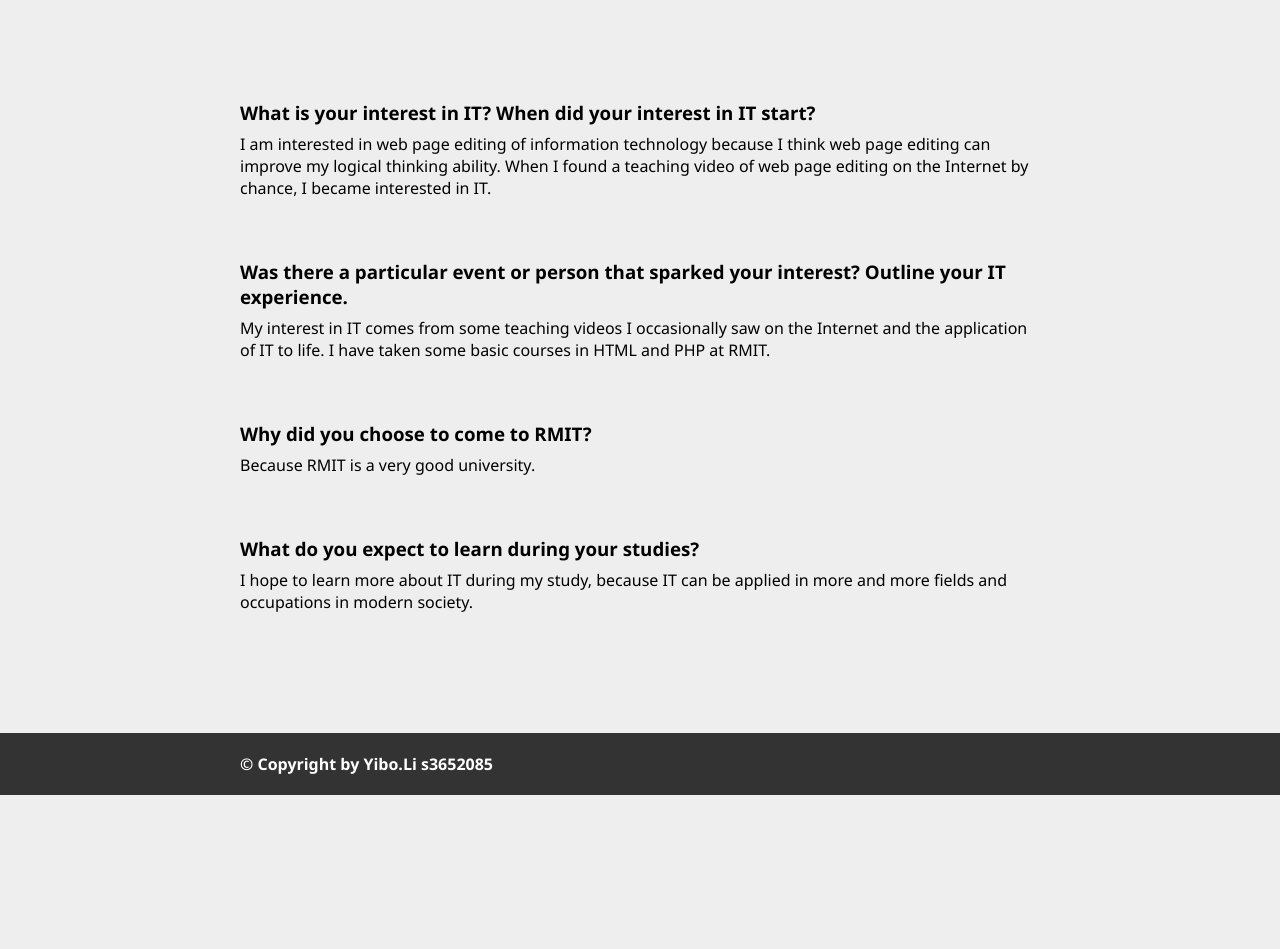
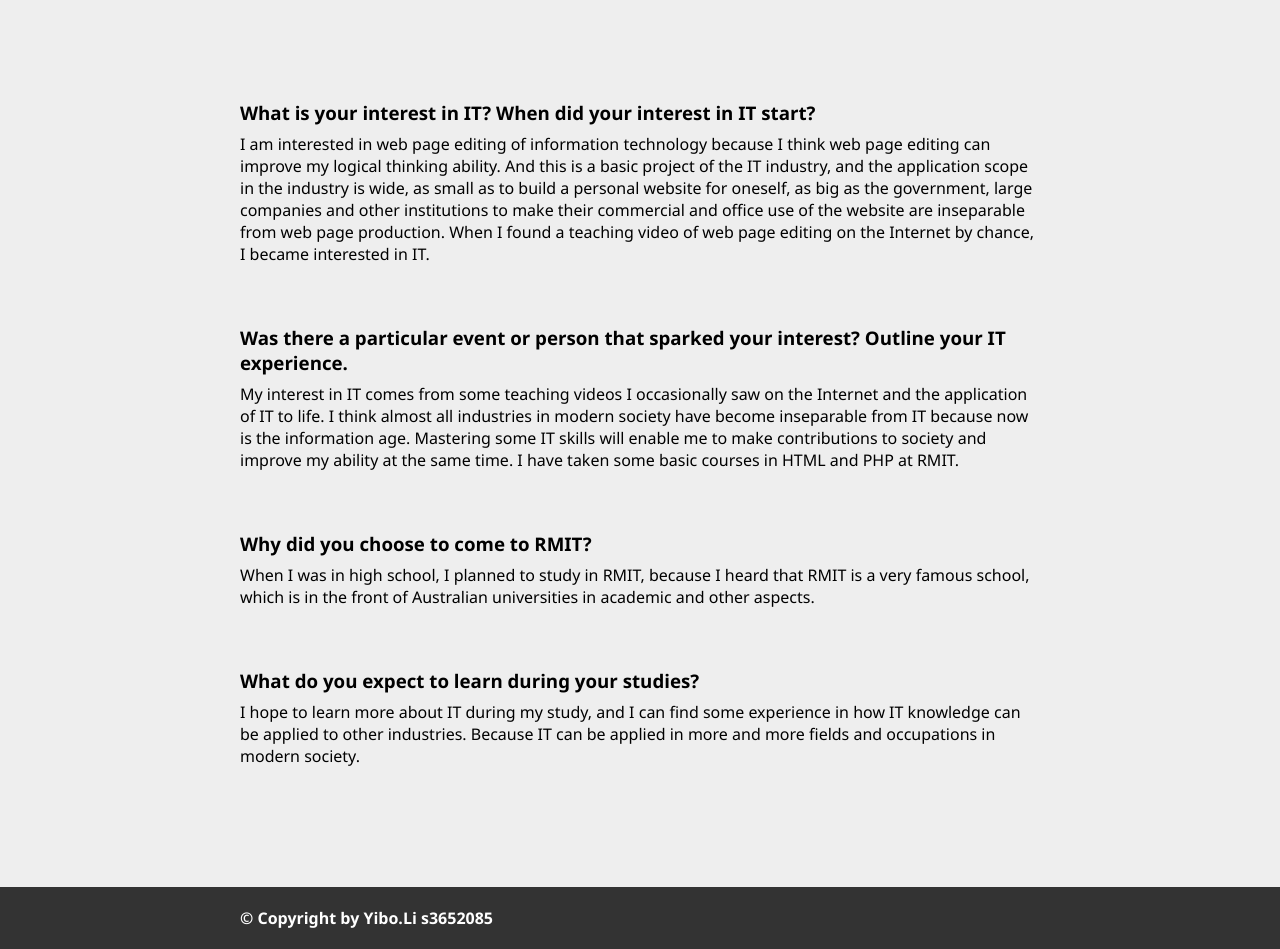
Before and after one commit to s3652085/Yibo.Li_A1, a plain HTML site: page index.html in a window 1280 px wide. Shown: the part 2640-3589 px from the top of the page. Before the commit the page ends 3435 px from the top, so only its background shows below. Drawn offline with Linux system fonts and the light colour scheme.

Commit message:
Update index.html

```diff
--- a/index.html
+++ b/index.html
@@ -64,7 +64,7 @@
         <div class="block pb-60">
             <h3>What is your interest in IT? When did your interest in IT start?</h3>
             <div class="content">
-                <p>I am interested in web page editing of information technology because I think web page editing can improve my logical thinking ability. When I found a teaching video of web page editing on the Internet by chance, I became interested in IT.</p>
+                <p>I am interested in web page editing of information technology because I think web page editing can improve my logical thinking ability. And this is a basic project of the IT industry, and the application scope in the industry is wide, as small as to build a personal website for oneself, as big as the government, large companies and other institutions to make their commercial and office use of the website are inseparable from web page production. When I found a teaching video of web page editing on the Internet by chance, I became interested in IT.</p>
             </div>
         </div>
 
@@ -72,7 +72,7 @@
             <h3>Was there a particular event or person that sparked your interest? Outline your IT experience.</h3>
             <div class="content">
                 <ul class="menu">
-                    <p> My interest in IT comes from some teaching videos I occasionally saw on the Internet and the application of IT to life. I have taken some basic courses in HTML and PHP at RMIT.</p>
+                    <p>My interest in IT comes from some teaching videos I occasionally saw on the Internet and the application of IT to life. I think almost all industries in modern society have become inseparable from IT because now is the information age. Mastering some IT skills will enable me to make contributions to society and improve my ability at the same time. I have taken some basic courses in HTML and PHP at RMIT.</p>
                 </ul>
             </div>
         </div>
@@ -80,7 +80,7 @@
         <div class="block pb-60">
             <h3>Why did you choose to come to RMIT? </h3>
             <div class="content">
-                <p>Because RMIT is a very good university.</p>
+                <p>When I was in high school, I planned to study in RMIT, because I heard that RMIT is a very famous school, which is in the front of Australian universities in academic and other aspects.</p>
 
 		 </div>
     </div>
@@ -89,7 +89,7 @@
 		 <div class="block pb-60">
             <h3>What do you expect to learn during your studies? </h3>
             <div class="content">
-                <p>I hope to learn more about IT during my study, because IT can be applied in more and more fields and occupations in modern society. </p>
+                <p>I hope to learn more about IT during my study, and I can find some experience in how IT knowledge can be applied to other industries. Because IT can be applied in more and more fields and occupations in modern society. </p>
 
 		 </div>
     </div>
```
